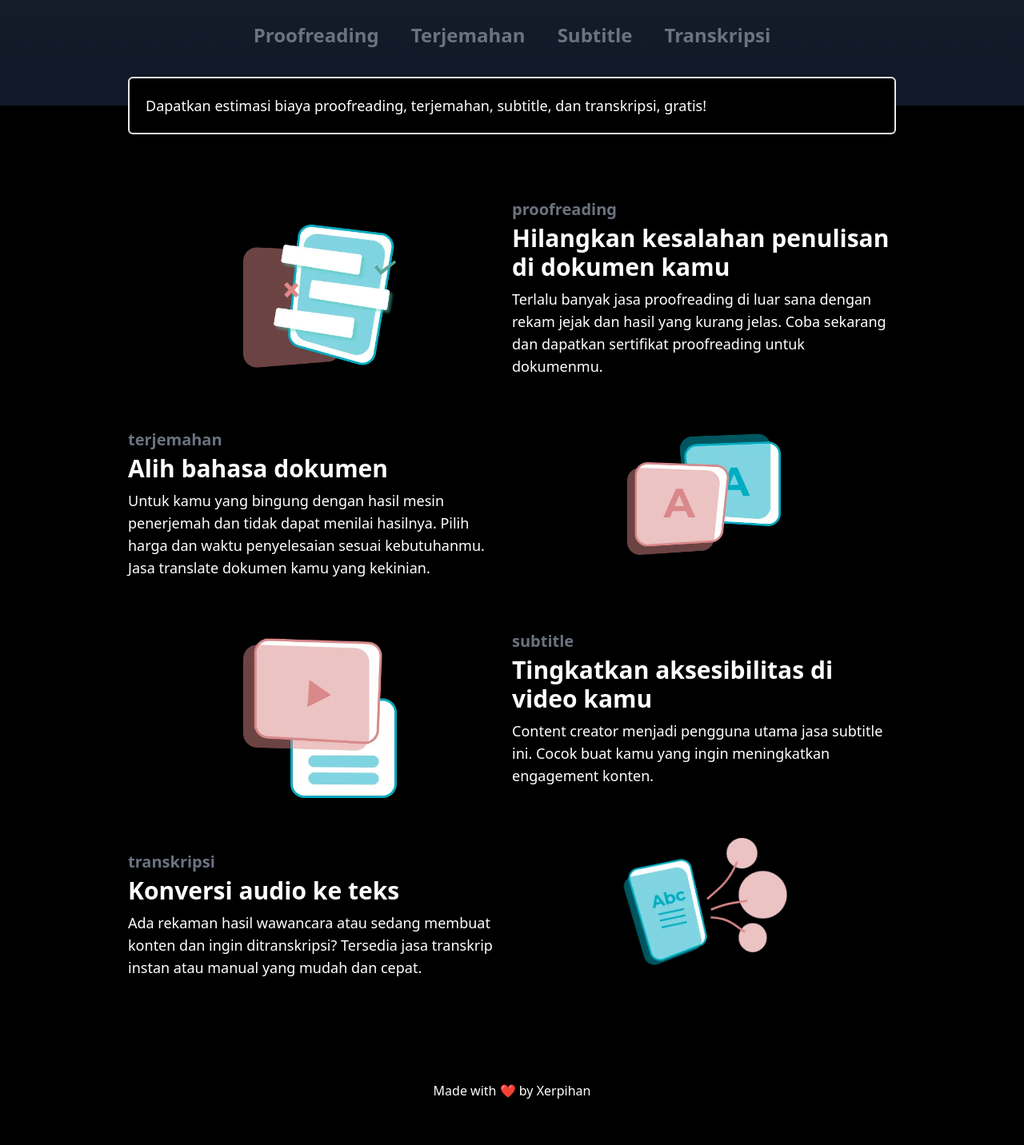
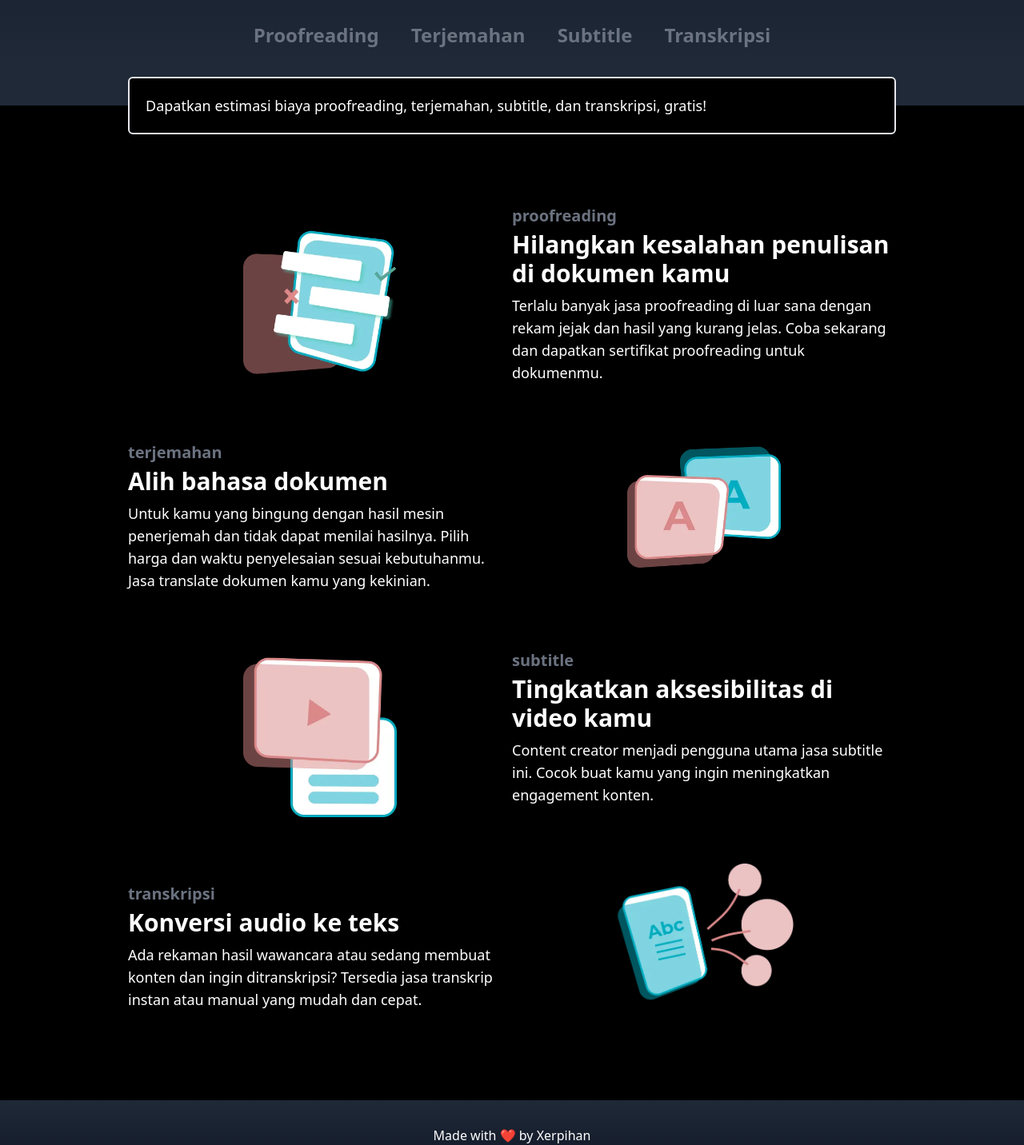
Before and after one commit to yasanugroho/silver-doodle, a Next.js app: page / in a window 1280 px wide. Shown: the part 220-1652 px from the top of the page at 80% size. Before the commit the page ends 1628 px from the top, so only its background shows below. Built offline with nearby package versions, Linux system fonts and the light colour scheme; what @tailwindcss/typography would draw is missing.

Commit message:
Update gradient bg

```diff
--- a/components/Footer.tsx
+++ b/components/Footer.tsx
@@ -2,7 +2,9 @@ import React from 'react';
 
 const Footer: React.FC = () => {
   return (
-    <footer className="py-8">
+    <footer
+      className="bg-gradient-to-t
+    from-xerpihan-hero-gradient-start to-xerpihan-hero-gradient-end dark:from-gray-900 dark:to-gray-800 py-8">
       <div className="max-w-5xl px-8 mx-auto text-center">Made with ❤️ by Xerpihan</div>
     </footer>
   );
--- a/pages/index.tsx
+++ b/pages/index.tsx
@@ -13,7 +13,7 @@ export const Index: React.FC = () => {
     <LayoutPlain>
       <div
         className="bg-gradient-to-b
-        from-xerpihan-hero-gradient-start to-xerpihan-hero-gradient-end dark:from-gray-800 dark:to-gray-900">
+        from-xerpihan-hero-gradient-start to-xerpihan-hero-gradient-end dark:from-gray-900 dark:to-gray-800">
         <Header />
         <L>
           <h1 className="text-6xl font-bold text-center">
@@ -56,7 +56,7 @@ export const Index: React.FC = () => {
       <div className="relative">
         {/* Background */}
         <div className="w-full h-full flex flex-col absolute">
-          <div className="flex-1 bg-xerpihan-hero-gradient-end dark:bg-gray-900"></div>
+          <div className="flex-1 bg-xerpihan-hero-gradient-end dark:bg-gray-800"></div>
           <div className="flex-1 "></div>
         </div>
         {/* Box */}
@@ -70,7 +70,7 @@ export const Index: React.FC = () => {
         </div>
       </div>
       <div className="max-w-5xl px-8 py-4 mx-auto">
-        <section className="flex flex-col md:flex-row items-center my-12">
+        <section className="flex flex-col md:flex-row items-center my-14">
           <div className="flex-1 flex mb-5 md:mb-0 justify-center items-center">
             <figure className="w-36 h-36 md:w-48 md:h-48">
               <Image src={proofreading} alt="Proofreading" objectFit="contain" />
@@ -85,7 +85,7 @@ export const Index: React.FC = () => {
             </p>
           </div>
         </section>
-        <section className="flex flex-col md:flex-row-reverse items-center my-12">
+        <section className="flex flex-col md:flex-row-reverse items-center my-14">
           <div className="flex-1 flex mb-5 md:mb-0 justify-center items-center">
             <figure className="w-36 h-36 md:w-48 md:h-48">
               <Image src={translation} alt="Translation" objectFit="contain" />
@@ -100,7 +100,7 @@ export const Index: React.FC = () => {
             </p>
           </div>
         </section>
-        <section className="flex flex-col md:flex-row items-center my-12">
+        <section className="flex flex-col md:flex-row items-center my-14">
           <div className="flex-1 flex mb-5 md:mb-0 justify-center items-center">
             <figure className="w-36 h-36 md:w-48 md:h-48">
               <Image src={subtitle} alt="Subtitle" objectFit="contain" />
@@ -115,9 +115,9 @@ export const Index: React.FC = () => {
             </p>
           </div>
         </section>
-        <section className="flex flex-col md:flex-row-reverse items-center my-12">
+        <section className="flex flex-col md:flex-row-reverse items-center my-14">
           <div className="flex-1 flex mb-5 md:mb-0 justify-center items-center">
-            <figure className="w-40 h-40 md:w-52 md:h-52">
+            <figure className="w-44 h-44 md:w-56 md:h-56">
               <Image src={transcription} alt="Transcription" objectFit="contain" />
             </figure>
           </div>
```
